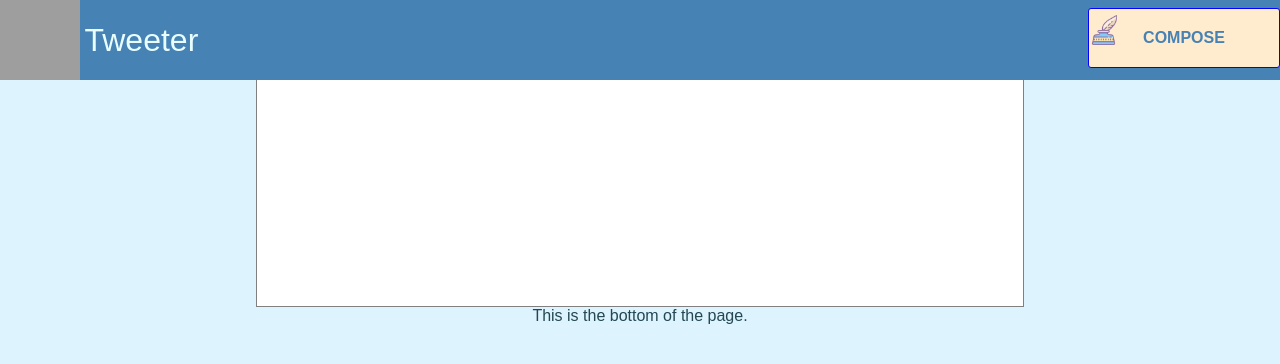
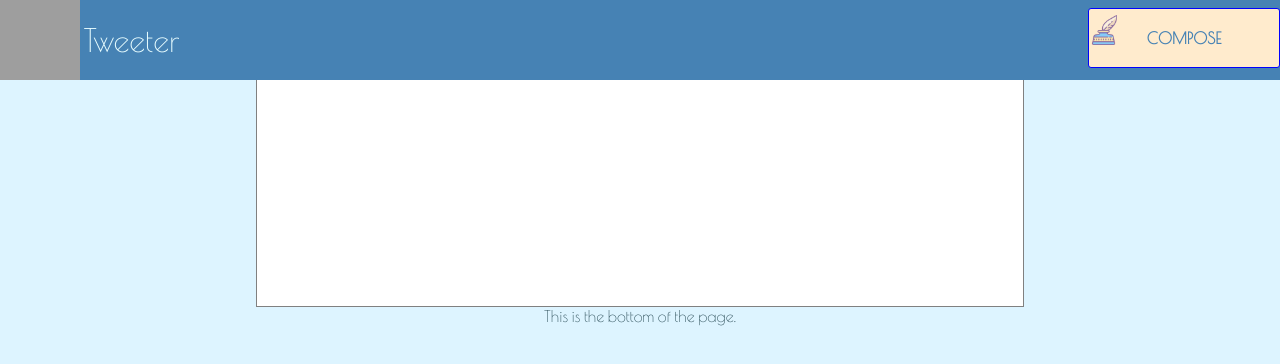
Before and after one commit to steveabouem/Tweeter-, a website: page public/index.html in a window 1280 px wide. Drawn offline with nearby package versions, Linux system fonts and the light colour scheme; no server answers; grey boxes are pictures that could not be loaded.

Commit message:
font updated

```diff
--- a/public/index.html
+++ b/public/index.html
@@ -8,7 +8,7 @@
   <script type="text/javascript" src="/vendor/jquery-2.2.3.min.js"></script>
   <script type="text/javascript" src="/scripts/app.js"></script>
   <script type="text/javascript" src="/scripts/counter.js"></script>
-  <link href="https://fonts.googleapis.com/css?family=Roboto+Condensed:300,300i,700,700i" rel="stylesheet">
+  <link href="https://fonts.googleapis.com/css?family=Poiret+One" rel="stylesheet">
 </head>
 
 <body>
--- a/public/styles/main.css
+++ b/public/styles/main.css
@@ -8,7 +8,7 @@
 }
 
 .liked {
-  background-color: #e93232;
+  background-color: #9b9696;
   border-radius: 10px;
 }
 
@@ -140,6 +140,7 @@
 
 html {
   box-sizing: border-box;
+  font-family: 'Poiret One', cursive;
 }
 
 *, *:before, *:after {
```
